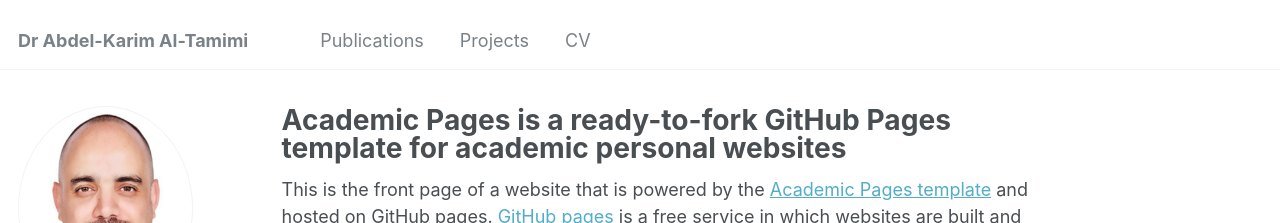
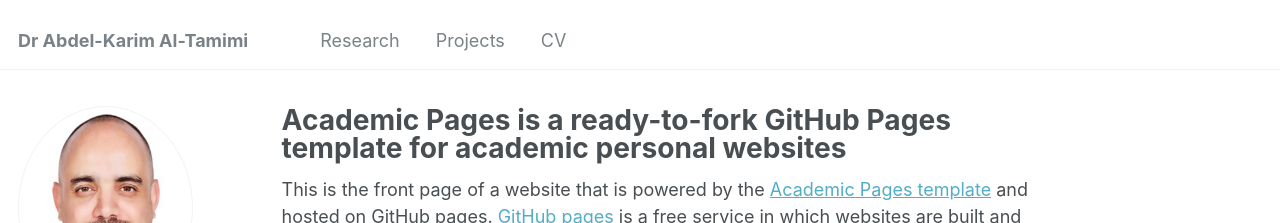
Before and after one commit to A-Al-Tamimi/a-al-tamimi.github.io, a Jekyll site: the page built from _pages/about.md, in a window 1280 px wide. Shown: the top 223 px of the page. Built offline with Jekyll 4.4.1, drawn with Linux system fonts in a browser that asks for light colours; some web fonts are replaced.

Commit message:
Update navigation.yml

```diff
--- a/_data/navigation.yml
+++ b/_data/navigation.yml
@@ -5,8 +5,8 @@
 # prevent it from being included in the site.
 
 main:
-  - title: "Publications"
-    url: /publications/
+  - title: "Research"
+    url: https://scholar.google.com/citations?hl=en&user=oVygx30AAAAJ
 
   #- title: "Projects"
   #  url: /projects/
@@ -21,7 +21,7 @@ main:
   #  url: /year-archive/
 
   - title: "CV"
-    url: /cv/
+    url: /files/Al_Tamimi_CV.pdf
 
   #- title: "Guide"
   #  url: /markdown/
```
